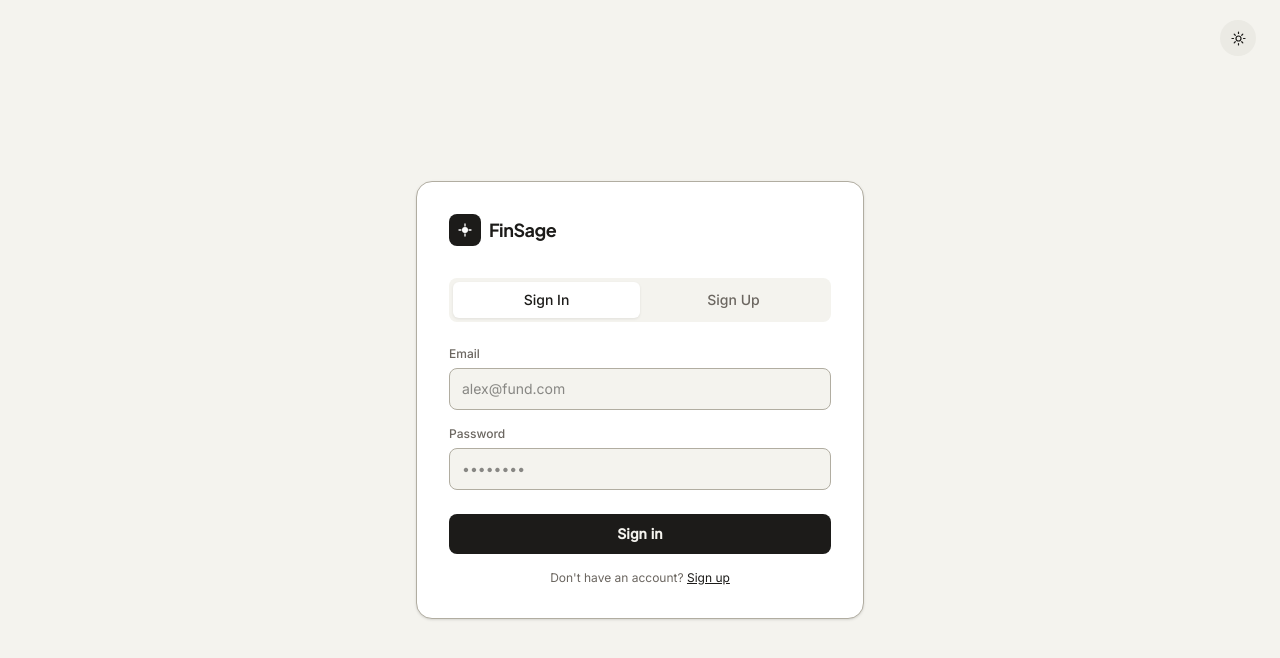
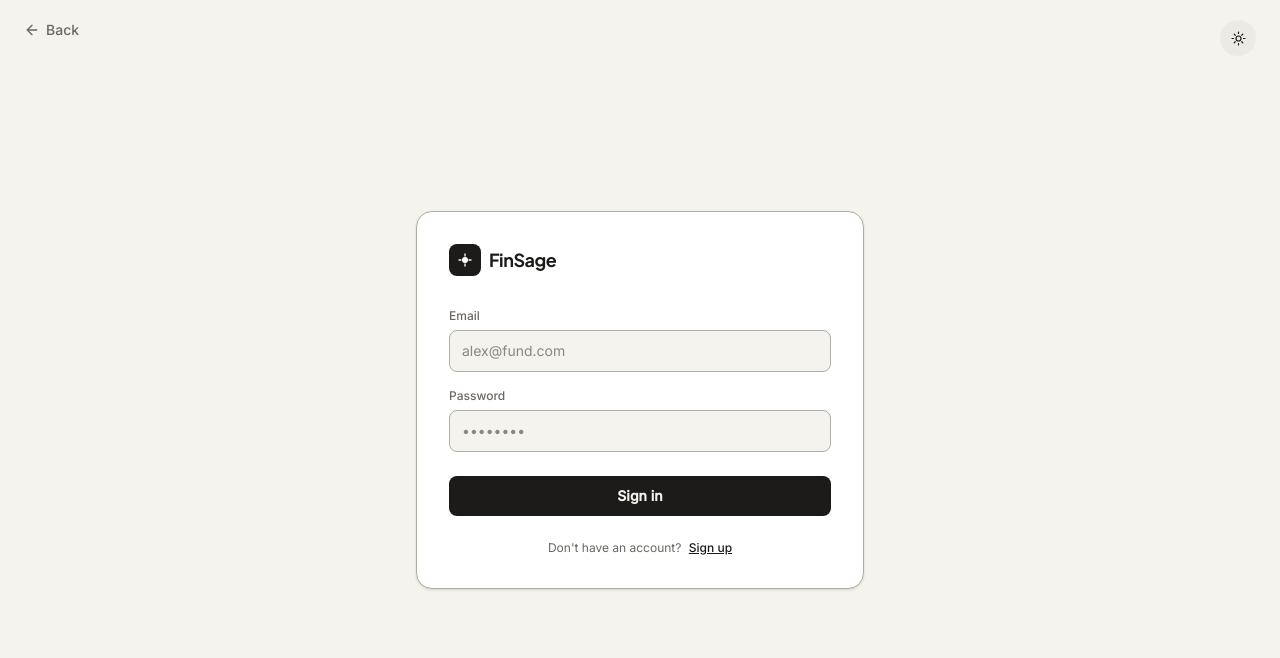
Before and after one commit to adityavidiyala/FinSage, a React (Vite) app in the folder web/client/: page / in a window 1280 px wide. Both pictures are taken after a click on the button "Sign in". Shown: the top 658 px of the page. Built offline with nearby package versions, Linux system fonts and the light colour scheme.

Commit message:
SignUp and Signin design issues fixed

```diff
--- a/web/client/src/App.jsx
+++ b/web/client/src/App.jsx
@@ -167,7 +167,7 @@ function LandingPage({ onStart, theme, onToggleTheme }) {
   );
 }
 
-function AuthPage({ onAuth, theme, onToggleTheme }) {
+function AuthPage({ onAuth, onBack, theme, onToggleTheme }) {
   const [tab, setTab] = useState("login");
   const [email, setEmail] = useState("");
   const [password, setPassword] = useState("");
@@ -185,10 +185,21 @@ function AuthPage({ onAuth, theme, onToggleTheme }) {
 
   return (
     <div className="min-h-full flex flex-col items-center justify-center font-sans transition-colors duration-200" style={{ background: bg }}>
+
+      <div className="absolute top-5 left-6">
+        <button onClick={onBack} className="flex items-center gap-1.5 text-sm font-medium transition-colors hover:opacity-80" style={{ color: textMuted }}>
+          <svg width="16" height="16" viewBox="0 0 24 24" fill="none" stroke="currentColor" strokeWidth="2" strokeLinecap="round" strokeLinejoin="round">
+            <line x1="19" y1="12" x2="5" y2="12"></line>
+            <polyline points="12 19 5 12 12 5"></polyline>
+          </svg>
+          Back
+        </button>
+      </div>
       <div className="absolute top-5 right-6">
         <ThemeToggle theme={theme} onToggle={onToggleTheme} />
       </div>
-      <div className="w-full max-w-md rounded-2xl shadow-sm p-8 border" style={{ background: surface, borderColor: border }}>
+
+      <div className="w-full max-w-md rounded-2xl shadow-sm p-8 border relative z-10" style={{ background: surface, borderColor: border }}>
         <div className="flex items-center gap-2 mb-8">
           <div className="w-8 h-8 rounded-lg flex items-center justify-center" style={{ background: textMain }}>
             <svg width="14" height="14" viewBox="0 0 14 14" fill="none">
@@ -197,19 +208,6 @@ function AuthPage({ onAuth, theme, onToggleTheme }) {
             </svg>
           </div>
           <span className="font-display font-bold text-lg tracking-tight" style={{ color: textMain }}>FinSage</span>
-        </div>
-
-        <div className="flex rounded-lg p-1 mb-6" style={{ background: bg }}>
-          {["login", "signup"].map((t) => (
-            <button
-              key={t}
-              onClick={() => setTab(t)}
-              className="flex-1 py-2 text-sm font-medium rounded-md transition-all capitalize"
-              style={tab === t ? { background: surface, color: textMain, boxShadow: "0 1px 3px rgba(0,0,0,0.08)" } : { color: textMuted }}
-            >
-              {t === "login" ? "Sign in" : "Sign up"}
-            </button>
-          ))}
         </div>
 
         <div className="space-y-4">
@@ -255,9 +253,15 @@ function AuthPage({ onAuth, theme, onToggleTheme }) {
             {tab === "login" ? "Sign in" : "Create account"}
           </button>
         </div>
-        {tab === "login" && (
-          <p className="text-xs text-center mt-4" style={{ color: textMuted }}>
-            Don't have an account? <button onClick={() => setTab("signup")} className="underline" style={{ color: textMain }}>Sign up</button>
+
+        {/* The single, correct toggle text at the bottom */}
+        {tab === "login" ? (
+          <p className="text-xs text-center mt-6" style={{ color: textMuted }}>
+            Don't have an account? <button onClick={() => setTab("signup")} className="underline font-medium ml-1" style={{ color: textMain }}>Sign up</button>
+          </p>
+        ) : (
+          <p className="text-xs text-center mt-6" style={{ color: textMuted }}>
+            Already have an account? <button onClick={() => setTab("login")} className="underline font-medium ml-1" style={{ color: textMain }}>Sign in</button>
           </p>
         )}
       </div>
@@ -355,7 +359,7 @@ function MainApp({ onLogout, theme, onToggleTheme }) {
   const fileInputRef = useRef(null);
   const greeting = getGreeting();
 
-  const activeChat = chats.find((c) => c.id === activeChatId);
+  const activeChat = chats.find((c) => c.id === activeChatId) || { title: "New Chat", docs: [], messages: [] };
   const currentDocs = activeChat.docs ? DOCS.filter(d => activeChat.docs.includes(d.id)) : [];
 
   const bg = dark ? "#1C1B19" : "#F4F3EE";
@@ -777,7 +781,7 @@ export default function App() {
   return (
     <div className="h-full">
       {page === "landing" && <LandingPage onStart={() => setPage("auth")} theme={theme} onToggleTheme={toggle} />}
-      {page === "auth" && <AuthPage onAuth={() => setPage("app")} theme={theme} onToggleTheme={toggle} />}
+      {page === "auth" && <AuthPage onAuth={() => setPage("app")} onBack={() => setPage("landing")} theme={theme} onToggleTheme={toggle} />}
       {page === "app" && <MainApp onLogout={() => setPage("landing")} theme={theme} onToggleTheme={toggle} />}
     </div>
   );
```
